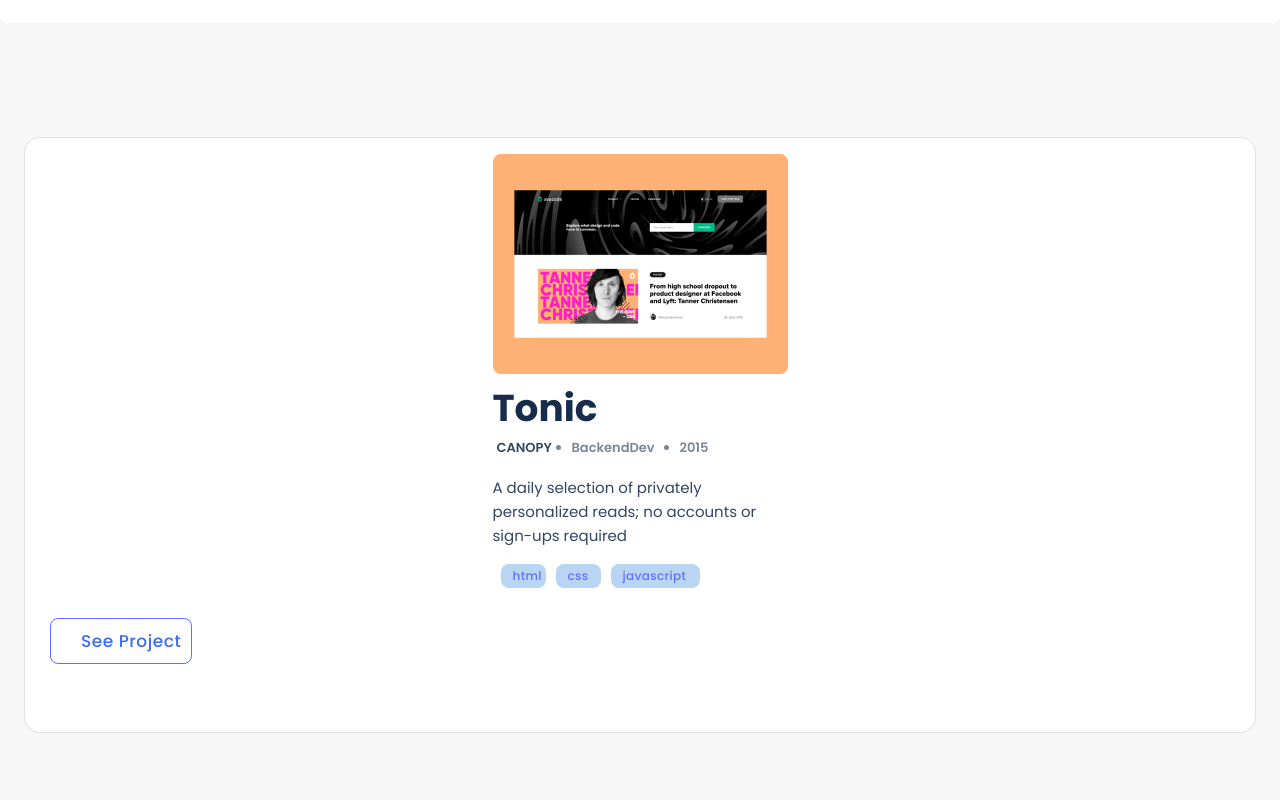
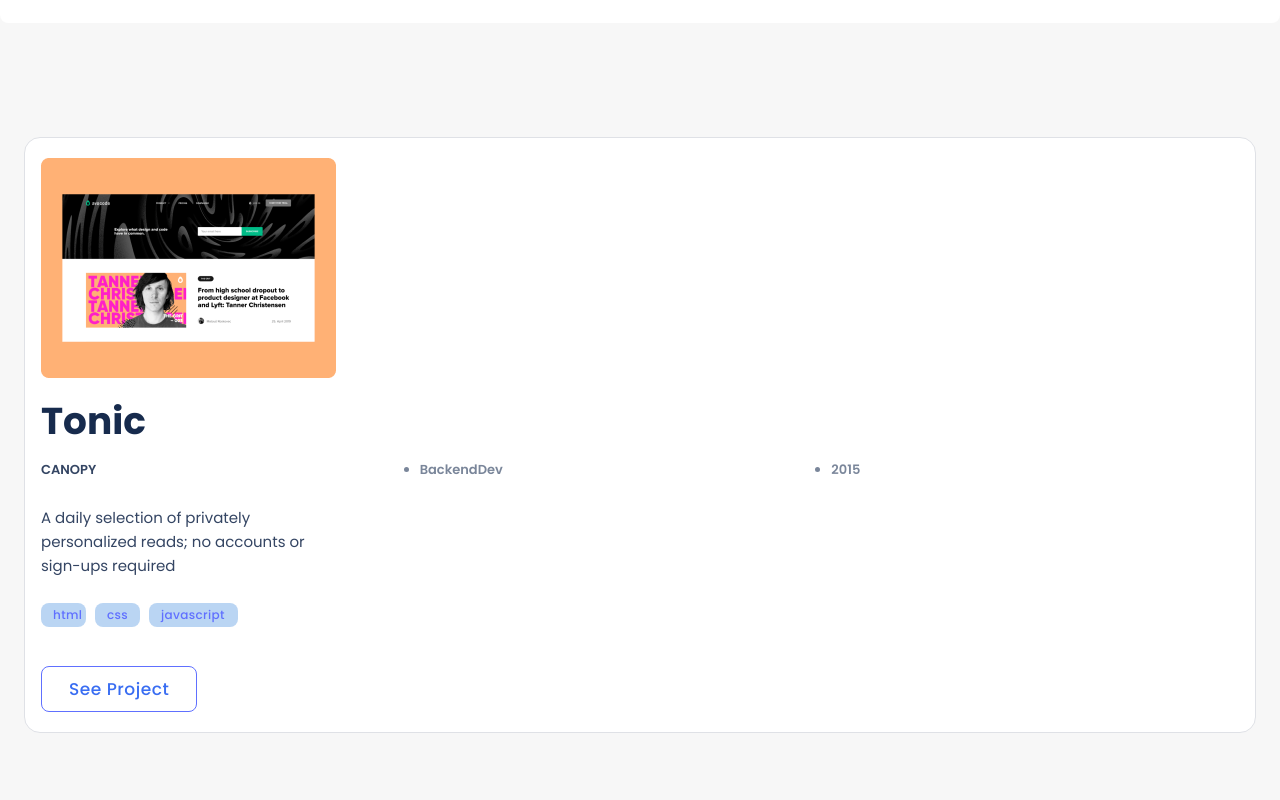
Before and after one commit to DamenaM/setup-and-mobile-first-project, a website: page index.html in a window 1280 px wide. Shown: the part 640-1440 px from the top of the page. Drawn offline with Linux system fonts and the light colour scheme.

Commit message:
fixing comment

```diff
--- a/index.html
+++ b/index.html
@@ -52,7 +52,7 @@
         <div class="section1"><p > A daily selection of privately personalized reads; no accounts or sign-ups required </p>
         </div>
         <div class="skil">
-            <ul class="program1" >
+            <ul class="program2" >
                 <li class="Program-skilhtml">html</li>
                 <li class="Program-skilhtml">css</li>
                 <li class="skiljava">javascript</li>
@@ -180,8 +180,9 @@
             </div>
         </div>
         <div class="getme">
-            <button class="button1"> Get my resume </button>
+            <button class="button1"><a>Get my resume </a>  </button>
         </div>
+        <div class="aboutprogram">
             <ul class="Program-skil">
                 <li  class="Programs-lang" href="#"><img  src="./image/Frame 3.png" alt=""></li>
                 <ul class="Program-skil">
@@ -193,6 +194,7 @@
                 <li  class="Programs-lang" href="#"><img src="./image/Frame 02.png" alt=""></li>
             </ul>
         </div>
+  </div>
   </section>
 </body>
 </html>
--- a/style.css
+++ b/style.css
@@ -221,8 +221,8 @@ body {
   margin-left: 24px;
   margin-right: 24px;
   box-sizing: border-box;
-  display: flex;
-  flex-direction: column;
+  display: grid;
+  grid-template-rows: auto auto auto auto;
   align-items: center;
   padding: 16px;
   height: 596px;
@@ -333,9 +333,16 @@ body {
   background-image: url('./image/Snapshoot Portfolio1 (2).png');
 }
 
+.program2 {
+  display: grid;
+  grid-template-columns: auto auto auto;
+  gap: 9px;
+  justify-content: start;
+}
+
 .program1 {
-  display: flex;
-  flex-direction: row;
+  display: grid;
+  grid-template-columns: auto auto auto;
   gap: 10px;
   padding-right: 108px;
   padding-left: 28px;
@@ -371,8 +378,8 @@ body {
 }
 
 .works {
-  display: flex;
-  flex-direction: row;
+  display: grid;
+  grid-template-columns: auto auto auto;
   gap: 20px;
 }
 
@@ -637,21 +644,13 @@ body {
 }
 
 .button1 {
-  padding-left: 30px;
-  padding-right: 10px;
+  margin-right: 125px;
+  padding-left: 27px;
+  padding-right: 27px;
   padding-top: 10px;
   padding-bottom: 10px;
-  background-color: #fff;
-  box-sizing: border-box;
-  display: flex;
-  flex-direction: row;
-  align-items: center;
-  gap: 10px;
-  position: absolute;
-  left: 0;
   border: 1px solid #6070ff;
   border-radius: 8px;
-  margin-left: 50px;
   font-family: 'Poppins', sans-serif;
   font-style: normal;
   font-weight: 500;
@@ -659,6 +658,10 @@ body {
   line-height: 24px;
   text-align: center;
   letter-spacing: 0.03em;
+}
+
+.button1:enabled {
+  background-color: #fff;
   color: #396df2;
 }
 
@@ -667,8 +670,17 @@ body {
   color: rgb(243, 243, 245);
 }
 
+.button1:disabled {
+  background-color: #f0f3f8;
+  color: rgb(85, 85, 88);
+}
+
+.button1:active {
+  background-color: #fff;
+  color: rgb(85, 85, 88);
+}
+
 .buttonsee {
-  margin-bottom: 20px;
   margin-top: 10px;
 }
 
@@ -786,3 +798,7 @@ body {
   border: 1px solid rgb(223, 13, 13);
   margin-top: 1rem;
 }
+
+.aboutprogram {
+  margin-left: 35px;
+}
```
Lines whose indentation alone changed are shown as unchanged.
